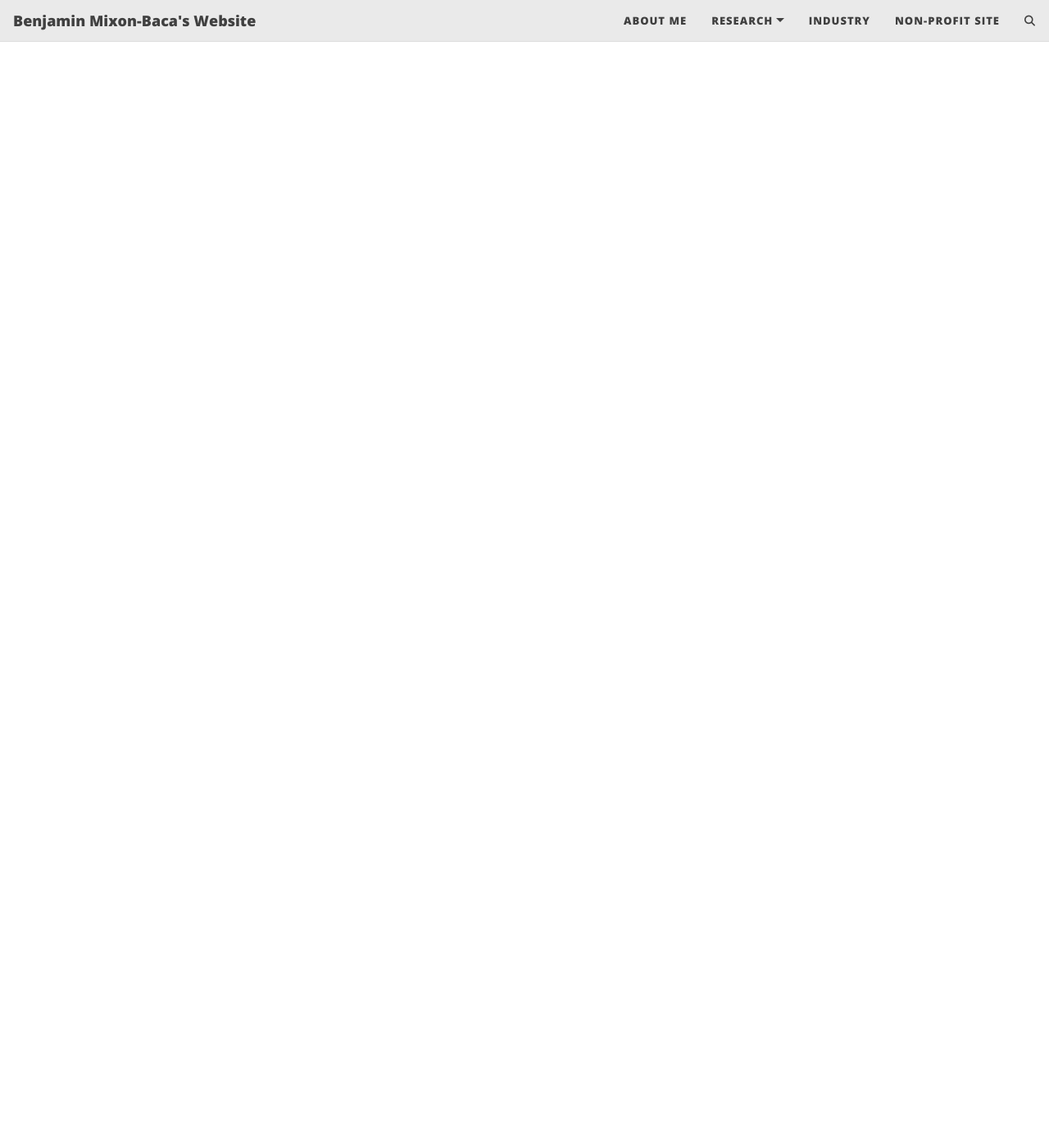
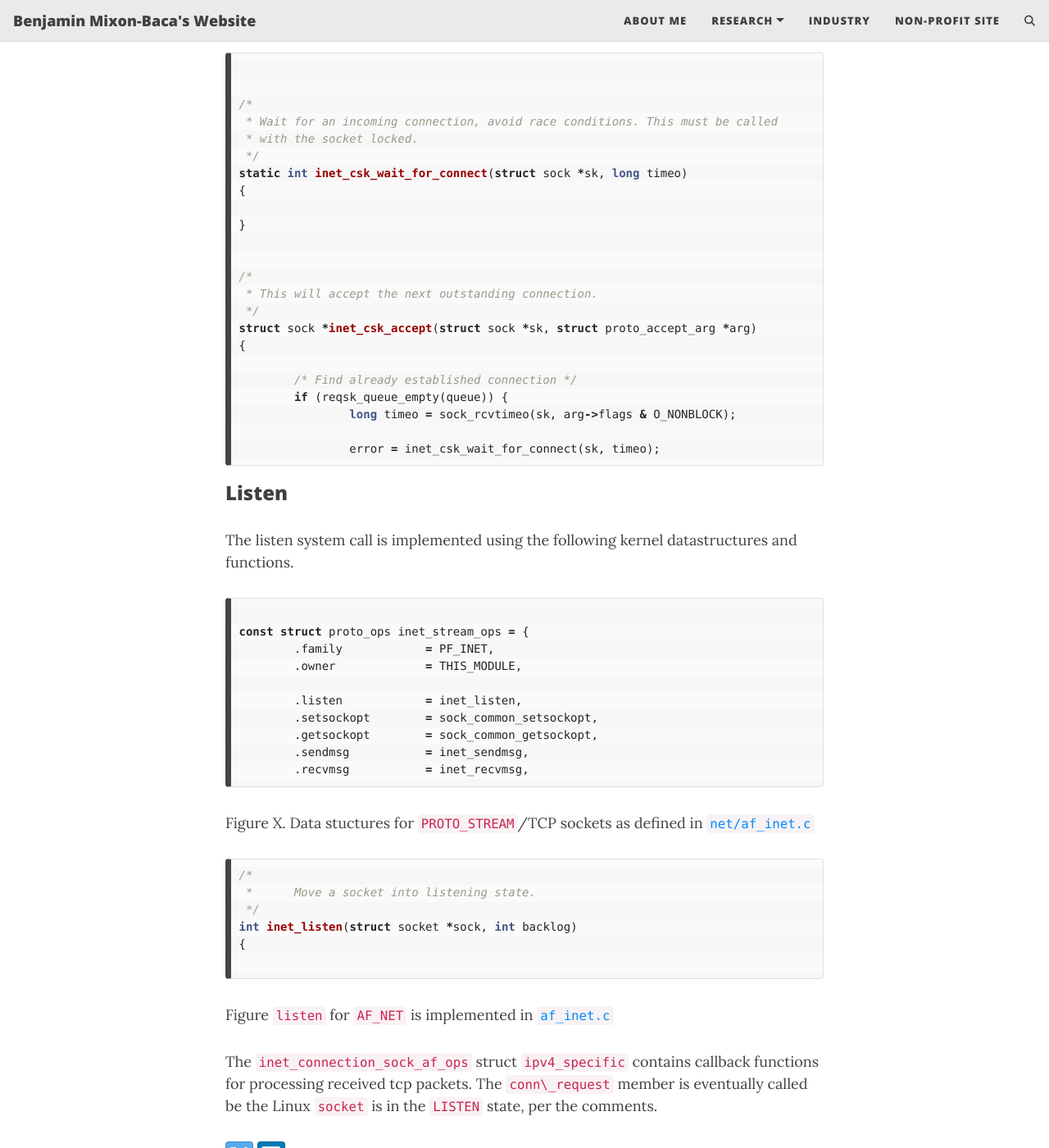
Before and after one commit to bmixonba/bmixonba.github.io, a Jekyll site: the page built from _posts/2025-05-22-Sockets-in-the-Linux-Kernel.md, in a window 1280 px wide and 1400 px high, scrolled down 3347 px. Shown: the whole window at 82% size. Built offline with Jekyll 4.4.1, drawn with Linux system fonts in a browser that asks for light colours; comment, search, counter and statistics services are not loaded; some of the changed text lies outside the part shown.

Commit message:
Adding to Linux Sockets blog

````diff
--- a/_posts/2025-05-22-Sockets-in-the-Linux-Kernel.md
+++ b/_posts/2025-05-22-Sockets-in-the-Linux-Kernel.md
@@ -9,6 +9,21 @@
 setting up a socket from user space, you generally specific the type of socket, e.g., `AF_INET`,
 and the type, such as `SOCK_STREAM` for TCP or `SOCK_DGRAM` for UDP.
 
+```c
+
+void server() {
+   sockfd = socket(AF_INET, SOCK_STREAM);
+.
+.
+.
+}
+```
+
+
+## `create` Socket Systemcall
+
+The code below is the `socket` system call code that ultimately calls into the `af_net`
+networking code.
 
 ```c
 /**
@@ -58,5 +73,131 @@
 ```
 Figure. Socket creation in [`net/af_net.c`](https://github.com/torvalds/linux/blob/master/net/ipv4/af_inet.c#L252)
 
+After the socket is created, we can either `listen` and `accept` if we are developing a server or `connect if we
+are developing a client program.
 
-I am currently not sure how the `create` set
+### Listen
+
+```c
+
+void server() {
+.
+    int backlog = 128;
+    int ret = listen(sock_fd, backlog);
+}
+```
+
+### Accept
+
+Once we have marked the socket as a `LISTEN`ing socket, we call `accept` on it.
+
+```c
+
+void server() {
+.
+    for (;;) {
+	ret = accept(sockfd, addr, addrlen);
+    }
+.
+}
+
+```
+
+```c
+int inet_accept(struct socket *sock, struct socket *newsock,
+		struct proto_accept_arg *arg)
+{
+	struct sock *sk1 = sock->sk, *sk2;
+
+	/* IPV6_ADDRFORM can change sk->sk_prot under us. */
+	arg->err = -EINVAL;
+	sk2 = READ_ONCE(sk1->sk_prot)->accept(sk1, arg);
+	if (!sk2)
+		return arg->err;
+
+	lock_sock(sk2);
+	__inet_accept(sock, newsock, sk2);
+	release_sock(sk2);
+	return 0;
+}
+
+```
+Figure X. `accept` for `AF_INET` is implemented in `inet_accept`.
+
+
+For TCP, the `accept` callback is registered to `inet_csk_accept` in [`net/tcp_ipv4.c`](https://github.com/torvalds/linux/blob/master/net/ipv4/tcp_ipv4.c)
+
+```c
+struct proto tcp_prot = {
+	.name			= "TCP",
+	.owner			= THIS_MODULE,
+	.close			= tcp_close,
+	.pre_connect		= tcp_v4_pre_connect,
+	.connect		= tcp_v4_connect,
+	.disconnect		= tcp_disconnect,
+	.accept			= inet_csk_accept,
+
+```
+Figure X. TCP implementation of `accept` system call.
+
+TCPs accept call ultimately generates a new socket.
+
+```c
+
+
+/*
+ * Wait for an incoming connection, avoid race conditions. This must be called
+ * with the socket locked.
+ */
+static int inet_csk_wait_for_connect(struct sock *sk, long timeo)
+{
+
+}
+
+
+/*
+ * This will accept the next outstanding connection.
+ */
+struct sock *inet_csk_accept(struct sock *sk, struct proto_accept_arg *arg)
+{
+
+	/* Find already established connection */
+	if (reqsk_queue_empty(queue)) {
+		long timeo = sock_rcvtimeo(sk, arg->flags & O_NONBLOCK);
+
+		error = inet_csk_wait_for_connect(sk, timeo);
+```
+
+### Listen
+
+The listen system call is implemented using the following kernel datastructures and functions.
+
+```c
+
+const struct proto_ops inet_stream_ops = {
+	.family		   = PF_INET,
+	.owner		   = THIS_MODULE,
+
+	.listen		   = inet_listen,
+	.setsockopt	   = sock_common_setsockopt,
+	.getsockopt	   = sock_common_getsockopt,
+	.sendmsg	   = inet_sendmsg,
+	.recvmsg	   = inet_recvmsg,
+```
+Figure X. Data stuctures for `PROTO_STREAM`/TCP sockets as defined in [`net/af_inet.c`](https://github.com/torvalds/linux/blob/master/net/ipv4/af_inet.c#L1052)
+
+
+```c
+/*
+ *	Move a socket into listening state.
+ */
+int inet_listen(struct socket *sock, int backlog)
+{
+
+```
+Figure `listen` for `AF_NET` is implemented in [`af_inet.c`](https://github.com/torvalds/linux/blob/master/net/ipv4/af_inet.c#L252)
+
+
+The `inet_connection_sock_af_ops` struct `ipv4_specific` contains callback functions for
+processing received tcp packets. The `conn\_request` member is eventually called be the
+Linux `socket` is in the `LISTEN` state, per the comments.
````
Also changed, not shown: _posts/2025-05-21-Linux-Routing.md (+74 -1 lines).
